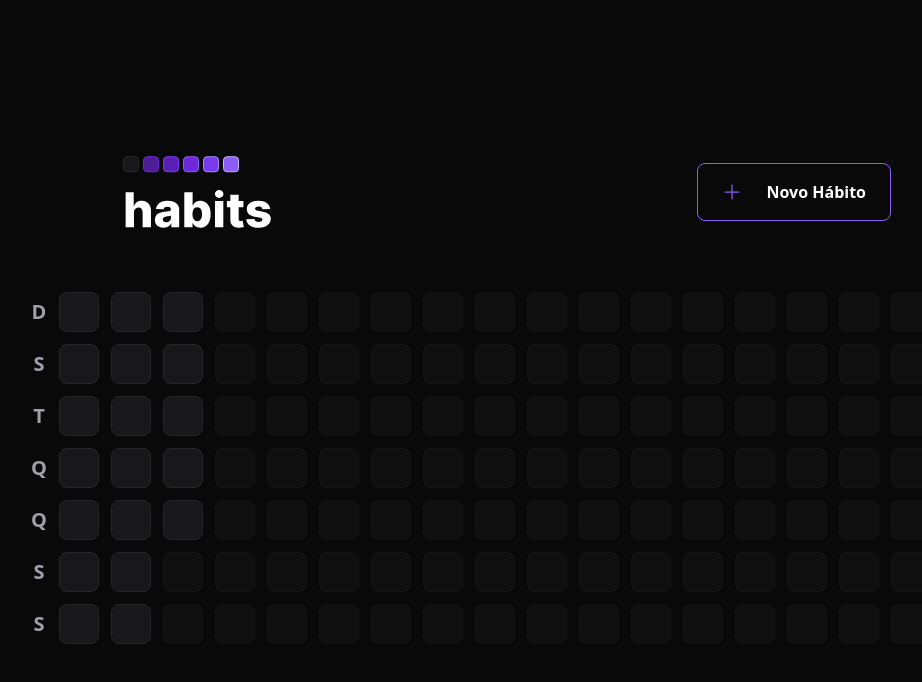
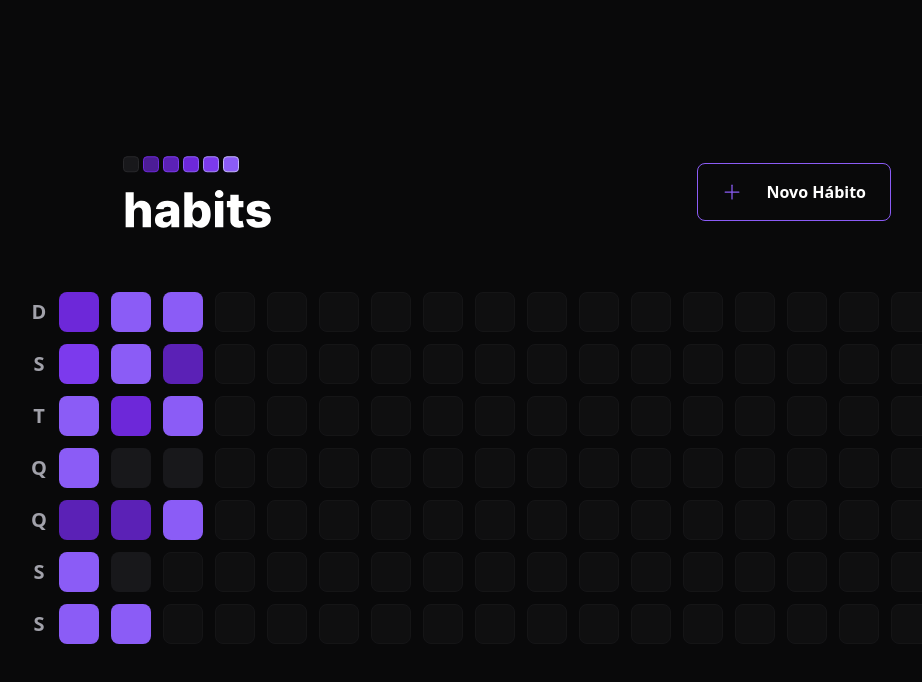
Before and after one commit to P4ul1t0s/nlwSetupProject, a React (Vite) app in the folder web/: page / in a window 1280 px wide. Shown: the top 682 px of the page, without its empty margins (133-1055 px from the left). Built offline with nearby package versions, Linux system fonts and the light colour scheme.

Commit message:
class #03 - habit progess customize

```diff
--- a/web/package.json
+++ b/web/package.json
@@ -11,6 +11,7 @@
   "dependencies": {
     "@radix-ui/react-dialog": "^1.0.2",
     "@radix-ui/react-popover": "^1.0.3",
+    "clsx": "^1.2.1",
     "dayjs": "^1.11.7",
     "phosphor-react": "^1.4.1",
     "react": "^18.2.0",
--- a/web/src/components/HabitDay.tsx
+++ b/web/src/components/HabitDay.tsx
@@ -1,15 +1,32 @@
 import * as Popover from "@radix-ui/react-popover"
+import clsx from "clsx"
 import { ProgressBar } from "./ProgressBar"
 
-export function HabitDay(){
+interface HabitDayProps{
+    completed: number
+    amount: number
+}
+
+export function HabitDay(props: HabitDayProps){
+    const completedPercentage = Math.round((props.completed / props.amount) * 100)
+
     return(
         <Popover.Root>
-            <Popover.Trigger className="w-10 h-10 bg-zinc-900 border border-zinc-800 rounded-lg"/>
+            <Popover.Trigger
+                className={clsx("w-10 h-10 rounded-lg", {
+                    'bg-zinc-900 border-zinc-800': completedPercentage == 0,
+                    'bg-violet-900 border-violet-800': completedPercentage > 0 && completedPercentage < 20,
+                    'bg-violet-800 border-violet-700': completedPercentage >= 20 && completedPercentage < 40,
+                    'bg-violet-700 border-violet-600': completedPercentage >= 40 && completedPercentage < 60,
+                    'bg-violet-600 border-violet-500': completedPercentage >= 60 && completedPercentage < 80,
+                    'bg-violet-500 border-violet-400': completedPercentage >= 80
+                })}
+            />
             <Popover.Portal>
                 <Popover.Content className="min-w-[320px] w-full p-6 rounded-2xl bg-zinc-900 flex flex-col">
                     <span className="font-semibold text-zinc-400">Sexta-feira</span>
                     <span className="mt-1 font-extrabold leading-tight text-3xl">19/01</span>
-                    <ProgressBar progress={23}/>
+                    <ProgressBar progress={completedPercentage}/>
                     <Popover.Arrow width={16} height={8} className="fill-zinc-900"/>
                 </Popover.Content>
             </Popover.Portal>
--- a/web/src/components/SummaryTable.tsx
+++ b/web/src/components/SummaryTable.tsx
@@ -21,7 +21,13 @@
             </div>
             <div className="grid grid-rows-7 grid-flow-col gap-3">
                 {summaryDates.map(date => {
-                    return <HabitDay key={date.toString()}/>
+                    return(
+                        <HabitDay
+                            key={date.toString()}
+                            amount={5}
+                            completed={Math.round(Math.random() * 5)}
+                        />
+                    )
                 })}
                 {amountOfDaysToFill > 0 && Array.from({length: amountOfDaysToFill}).map((_, index) => {
                     return(
```
Also changed, not shown: 1 other file (tests, documents, lock files or other folders).
